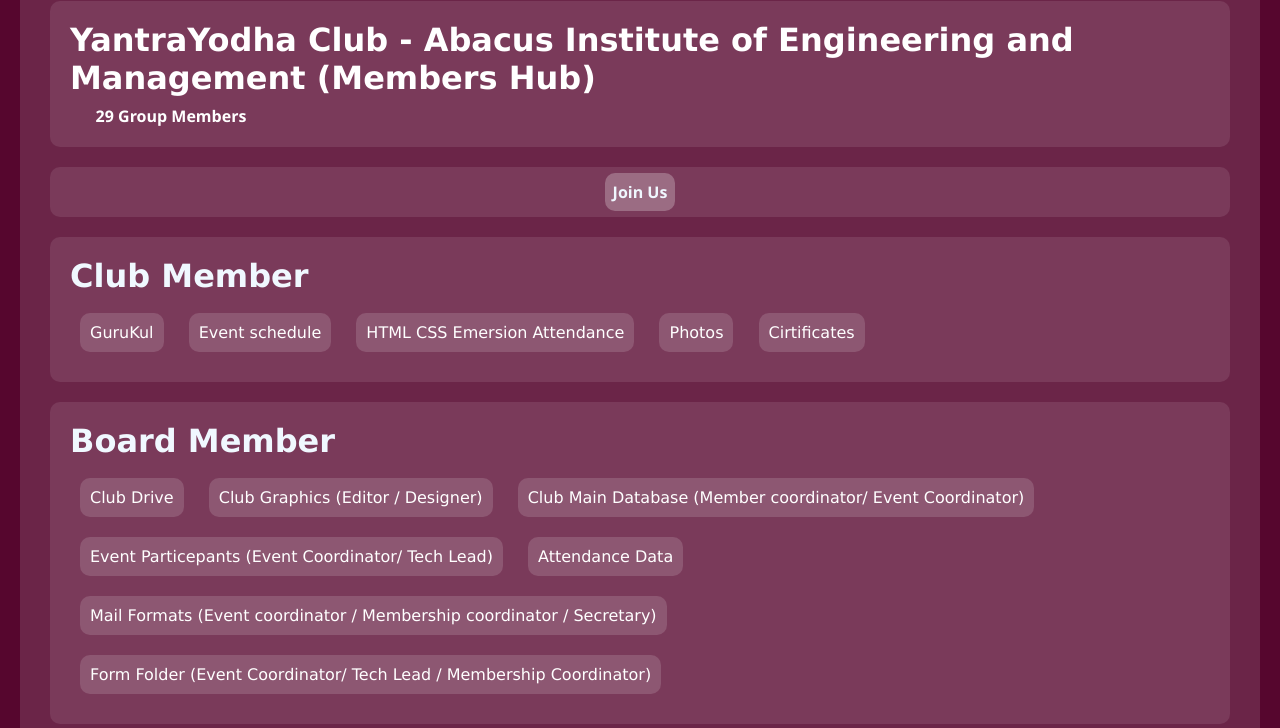
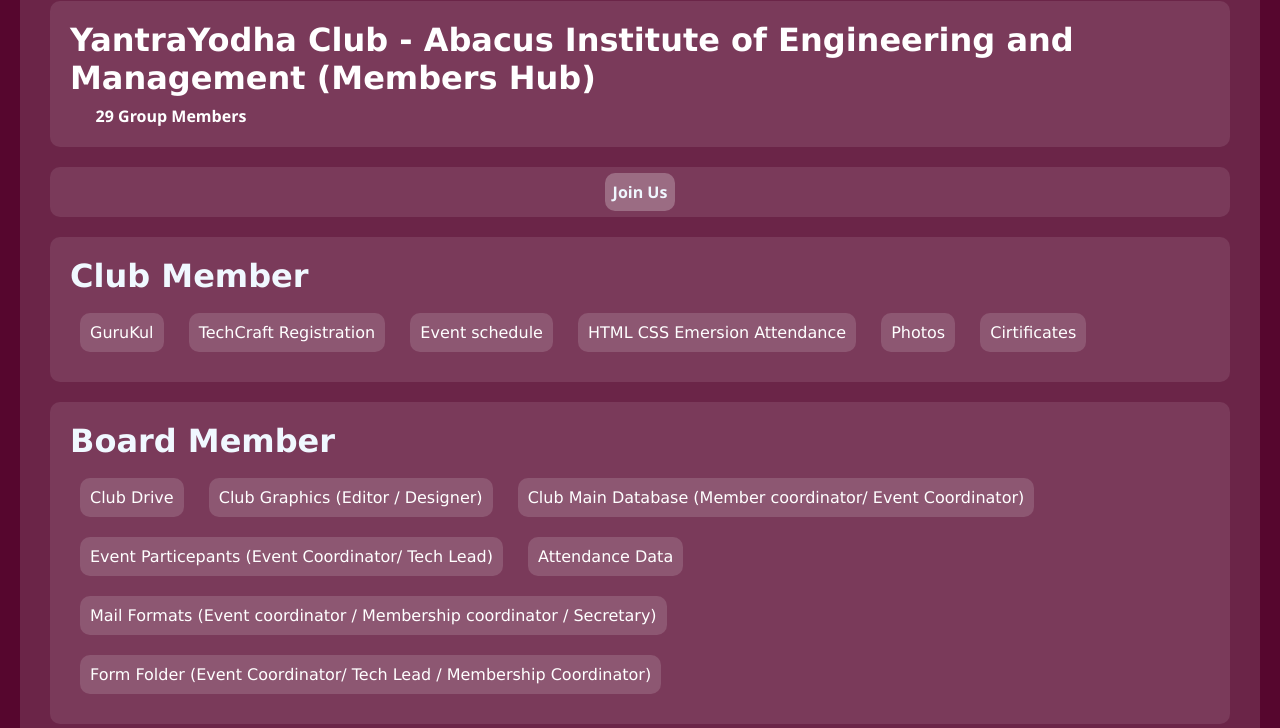
Before and after one commit to yyaiem/membershub, a plain HTML site: page index.html in a window 1280 px wide. Shown: the part 90-818 px from the top of the page. Drawn offline with Linux system fonts and the light colour scheme.

Commit message:
Update index.html

```diff
--- a/index.html
+++ b/index.html
@@ -81,13 +81,24 @@
                 <a class="join_us_btn" href="https://yyaiem.github.io/member_registration/">
                     Join Us </a>
             </div>
+<!-- club member -->
+            <!-- club member -->
+            <!-- club member -->
 
+
+            <!-- club member -->
             <div class="about_us">
                 <h1 class="about_head">Club Member</h1>
 
                 <a class="about_text" target="_blank" href="https://yyaiem.github.io/gurukul/">
                     <div class="link_sec">
                         GuruKul
+                    </div>
+                </a>
+
+                <a class="about_text" target="_blank" href="https://yyaiem.github.io/techcraft_reg">
+                    <div class="link_sec">
+                        TechCraft Registration
                     </div>
                 </a>
 
@@ -118,6 +129,14 @@
                     </div>
                 </a>
             </div>
+<!-- Board member -->
+            <!-- Board member -->
+
+            <!-- Board member -->
+
+            <!-- Board member -->
+
+            <!-- Board member -->
 
             <div class="about_us">
                 <h1 class="about_head">Board Member</h1>
```
